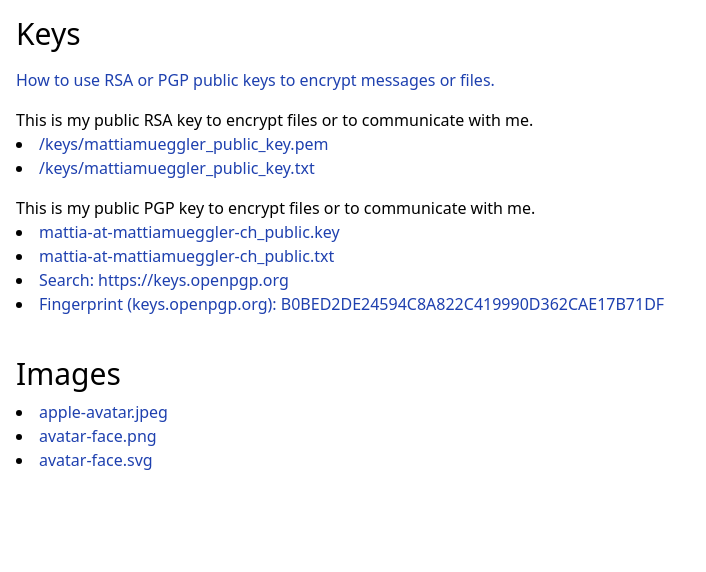
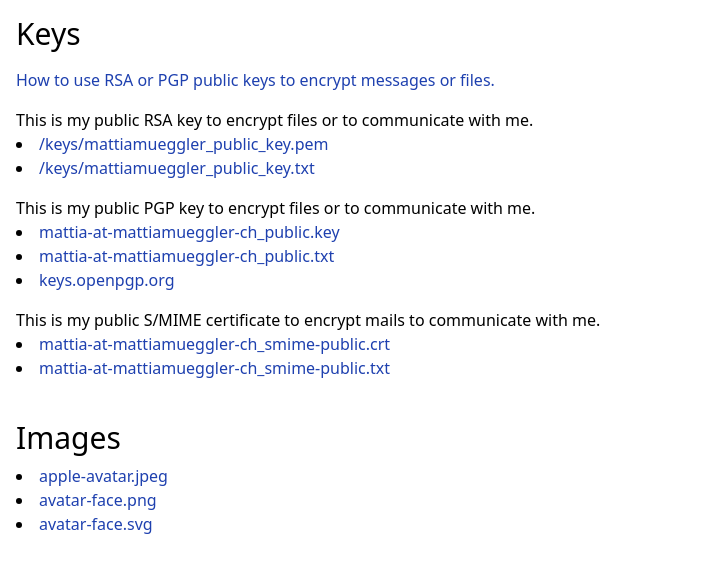
Before and after one commit to m-mattia-m/mattiamueggler.ch, a Nuxt app: page /information in a window 1280 px wide. Shown: the top 572 px of the page, without its empty margins (0-706 px from the left). Built offline with nearby package versions, Linux system fonts and the light colour scheme.

Commit message:
add S/MIME cert

```diff
--- a/pages/information/index.vue
+++ b/pages/information/index.vue
@@ -21,8 +21,14 @@
   <ul class="list-disc list-inside">
     <li><NuxtLink external to="/keys/mattia-at-mattiamueggler-ch_public.key" class="text-blue-800">mattia-at-mattiamueggler-ch_public.key</NuxtLink></li>
     <li><NuxtLink external to="/keys/mattia-at-mattiamueggler-ch_public.txt" class="text-blue-800">mattia-at-mattiamueggler-ch_public.txt</NuxtLink></li>
-    <li><NuxtLink external to="https://keys.openpgp.org/search?q=mattia%40mattiamueggler.ch" class="text-blue-800">Search: https://keys.openpgp.org</NuxtLink></li>
-    <li><NuxtLink external to="https://keys.openpgp.org/vks/v1/by-fingerprint/B0BED2DE24594C8A822C419990D362CAE17B71DF" class="text-blue-800">Fingerprint (keys.openpgp.org): B0BED2DE24594C8A822C419990D362CAE17B71DF</NuxtLink></li>
+    <li><NuxtLink external to="https://keys.openpgp.org/search?q=mattia%40mattiamueggler.ch" class="text-blue-800">keys.openpgp.org</NuxtLink></li>
+  </ul>
+  <p class="pt-4">
+    This is my public S/MIME certificate to encrypt mails to communicate with me.
+  </p>
+  <ul class="list-disc list-inside">
+    <li><NuxtLink external to="/keys/mattia-at-mattiamueggler-ch_smime-public.crt" class="text-blue-800">mattia-at-mattiamueggler-ch_smime-public.crt</NuxtLink></li>
+    <li><NuxtLink external to="/keys/mattia-at-mattiamueggler-ch_smime-public.txt" class="text-blue-800">mattia-at-mattiamueggler-ch_smime-public.txt</NuxtLink></li>
   </ul>
 
   <h1 class="text-3xl pt-10 pb-2">Images</h1>
```
Also changed, not shown: public/keys/mattia-at-mattiamueggler-ch_smime-public.txt (added), 1 other file (tests, documents, lock files or other folders).
